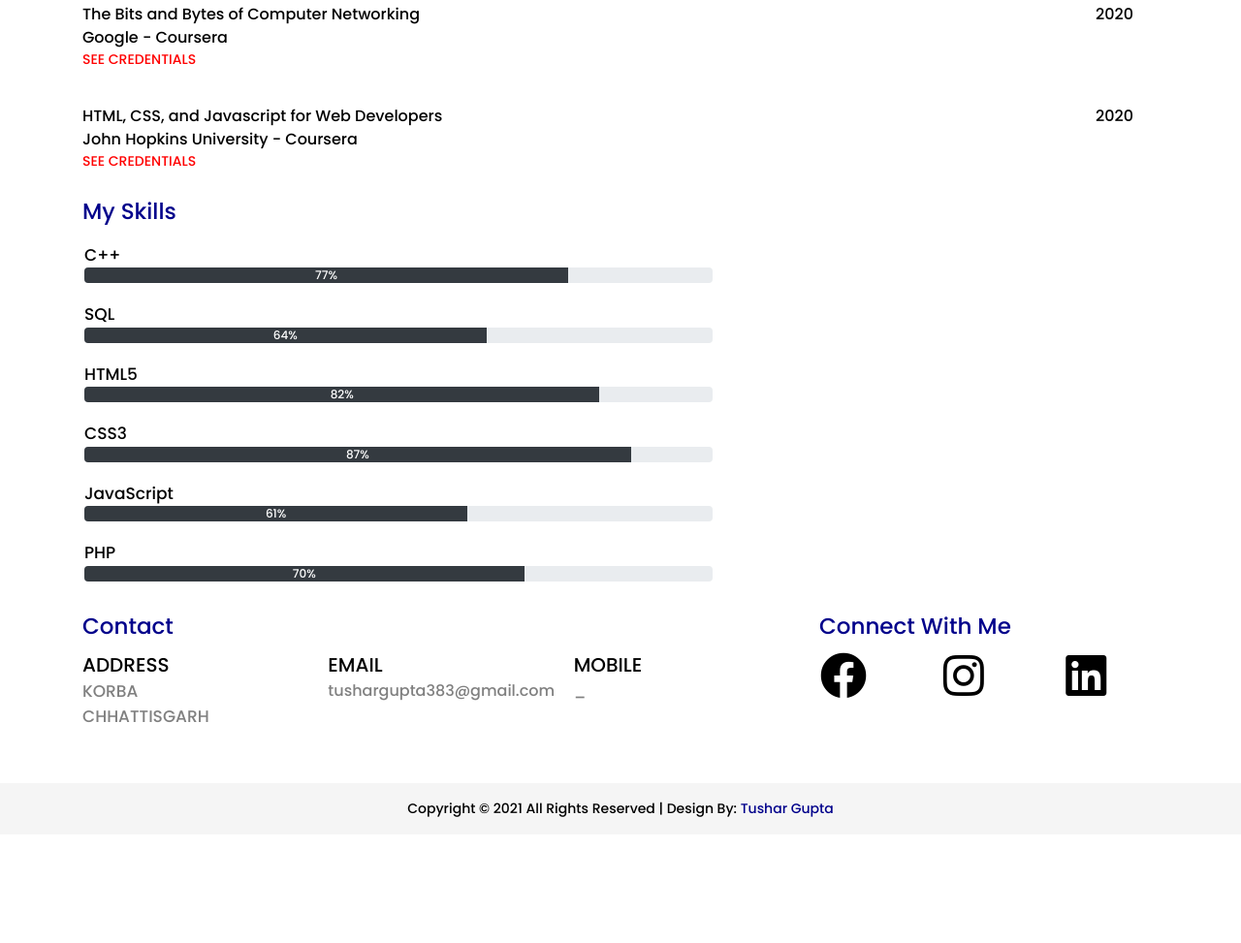
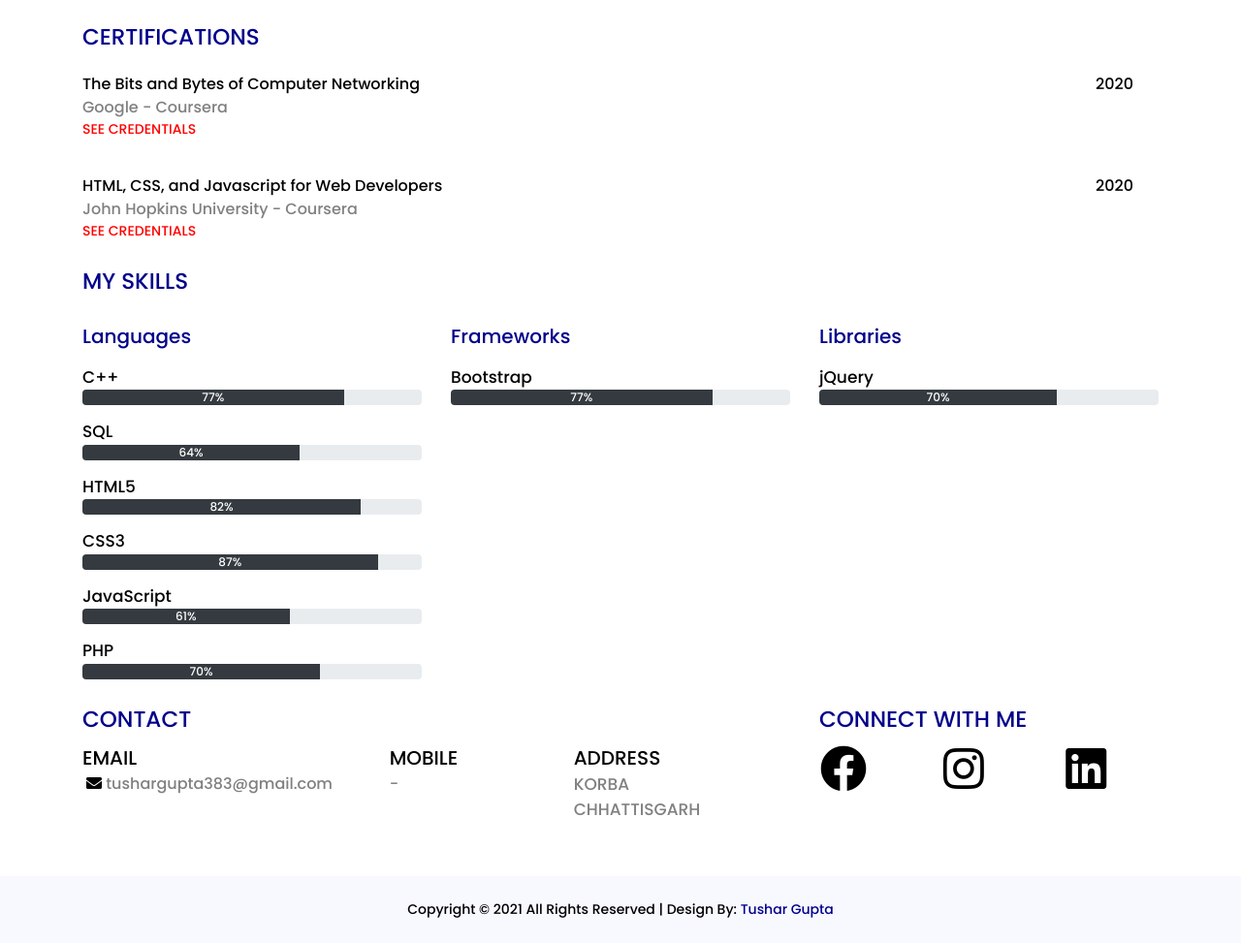
Before and after one commit to skyHunter-18/Portfolio, a plain HTML site: page index.html in a window 1280 px wide. Shown: the part 776-1749 px from the top of the page at 97% size. Before the commit the page ends 1637 px from the top, so only its background shows below. Drawn offline with nearby package versions, Linux system fonts and the light colour scheme.

Commit message:
improved content

```diff
--- a/index.html
+++ b/index.html
@@ -27,7 +27,7 @@
     <div id="main" class="container">
         <img src="tushar-1.jpg" class="col-md-3" id="dp" alt="">
         <div class="info-head col-md-9">
-            <h1 class="info">Hey there, I am <span id="name">TUSHAR GUPTA</span>.</h1>
+            <h1 class="info">Hey there, I am <span id="name">TUSHAR GUPTA</span></h1>
             <div class="info-last">Student at VIT Bhopal.</div>
         </div>
 
@@ -38,13 +38,16 @@
                 <div class="col-md-7">
                     <div class="row text-md-left text-center">
                         <div id="birth" class="col-md-4 col">
-                            <span class="small-bio"> BIRTH </span> <div class="bio-info">JANUARY 18 2001<br> </div>
+                            <span class="small-bio"> BIRTH </span>
+                            <div class="bio-info">JANUARY 18 2001<br> </div>
                         </div>
                         <div id="nationality" class="col-md-4 ">
-                            <span class="small-bio">NATIONALITY</span> <div class="bio-info">INDIAN <br> </div>
+                            <span class="small-bio">NATIONALITY</span>
+                            <div class="bio-info">INDIAN <br> </div>
                         </div>
                         <div id="language" class="col-md-4 ">
-                            <span class="small-bio">LANGUAGES</span> <div class="bio-info">ENGLISH, HINDI <br> </div>
+                            <span class="small-bio">LANGUAGES</span>
+                            <div class="bio-info">ENGLISH, HINDI <br> </div>
                         </div>
                     </div>
                 </div>
@@ -63,8 +66,14 @@
             <div class="col-md-12">
                 <div class="pro headings">PROFILE</div>
                 <div class="pro-info">
-                    I am a cybersecurity enthusiast currently pursuing Balchelor of Technology in Computer Science with
-                    Specialization in Cyber Securities and Digital Forensics.
+                    I am a student pursuing a Bachelor of Technology degree focused on Computer Science with
+                    Specialization in Cyber Security and Digital Forensics from Vellore Institute of Technology, Bhopal.
+                    <br>
+                    I like programming because, at the end of the day, I have created something that didn’t exist this
+                    morning, and that in itself gives me satisfaction.
+                    <br>
+                    Other than that I like fiction books and anime.
+
                 </div>
             </div>
         </div>
@@ -104,7 +113,8 @@
             <span class="headings">CERTIFICATIONS</span>
             <div class="individual-cer row">
                 <div class="cer col-md-11">
-                    The Bits and Bytes of Computer Networking <br> Google - Coursera
+                    The Bits and Bytes of Computer Networking
+                    <div class="con-last">Google - Coursera</div>
                     <p class="see-cred">
                         <a href="https://coursera.org/share/c81c2d8657c294aadfb3b97ed5526f70" target="_blank"
                             rel="noopener noreferrer">SEE CREDENTIALS</a>
@@ -117,7 +127,8 @@
 
             <div class="individual-cer row">
                 <div class="cer col-md-11">
-                    HTML, CSS, and Javascript for Web Developers <br> John Hopkins University - Coursera
+                    HTML, CSS, and Javascript for Web Developers
+                    <div class="con-last">John Hopkins University - Coursera</div>
                     <div class="see-cred">
                         <a href="https://coursera.org/share/293b82c01382e73f77adb5f7ec1c4837" target="_blank"
                             rel="noopener noreferrer">SEE CREDENTIALS</a>
@@ -132,10 +143,15 @@
 
     <!-- Skils Section Starts -->
     <div id="skill-head" class="container skill mb-4 ">
-        <div class="headings text-md-left text-center">My Skills</div>
+        <div class="headings text-md-left text-center">MY SKILLS</div>
         <!-- <div class="container"> -->
-        <div class="row ">
-            <div class="skill-info col-md-7 col-11">C++
+
+        <div class="row">
+            <!-- Programming Languages starts HERE -->
+            <div class="col-md-4 mx-4 mx-md-0">
+                <div class="skill-heading mt-4 text-md-left text-center">Languages</div>
+
+                <div class="skill-info ">C++
                     <div class="progress">
                         <div class="progress-bar bg-dark" role="progressbar" aria-valuenow="62" aria-valuemin="0"
                             aria-valuemax="100" style="width: 77%"><span class="progress-percent"> 77%</span>
@@ -143,7 +159,7 @@
                     </div>
                 </div>
 
-            <div class="skill-info col-md-7 col-11 ">SQL
+                <div class="skill-info  ">SQL
                     <div class="progress">
                         <div class="progress-bar bg-dark " role="progressbar" aria-valuenow="62" aria-valuemin="0"
                             aria-valuemax="100" style="width: 64%"><span class="progress-percent"> 64%</span>
@@ -151,7 +167,7 @@
                     </div>
                 </div>
 
-            <div class="skill-info col-md-7 col-11">HTML5
+                <div class="skill-info ">HTML5
                     <div class="progress">
                         <div class="progress-bar bg-dark" role="progressbar" aria-valuenow="62" aria-valuemin="0"
                             aria-valuemax="100" style="width: 82%"><span class="progress-percent"> 82%</span>
@@ -159,7 +175,7 @@
                     </div>
                 </div>
 
-            <div class="skill-info col-md-7 col-11">CSS3
+                <div class="skill-info ">CSS3
                     <div class="progress">
                         <div class="progress-bar bg-dark" role="progressbar" aria-valuenow="62" aria-valuemin="0"
                             aria-valuemax="100" style="width: 87%"><span class="progress-percent"> 87%</span>
@@ -167,7 +183,7 @@
                     </div>
                 </div>
 
-            <div class="skill-info col-md-7 col-11">JavaScript
+                <div class="skill-info ">JavaScript
                     <div class="progress">
                         <div class="progress-bar bg-dark" role="progressbar" aria-valuenow="62" aria-valuemin="0"
                             aria-valuemax="100" style="width: 61%"><span class="progress-percent"> 61%</span>
@@ -175,50 +191,87 @@
                     </div>
                 </div>
 
-            <div class="skill-info col-md-7 col-11">PHP
+                <div class="skill-info ">PHP
                     <div class="progress">
                         <div class="progress-bar bg-dark" role="progressbar" aria-valuenow="62" aria-valuemin="0"
                             aria-valuemax="100" style="width: 70%"><span class="progress-percent"> 70%</span>
                         </div>
                     </div>
                 </div>
+            </div>
+            <!-- Programming Languages ends HERE -->
 
+            <!-- Frameworks start HERE -->
+
+            <div class="col-md-4 mx-4 mx-md-0">
+                <div class="skill-heading mt-4 text-md-left text-center">Frameworks</div>
+                <div class="skill-info">Bootstrap
+                    <div class="progress">
+                        <div class="progress-bar bg-dark" role="progressbar" aria-valuenow="62" aria-valuemin="0"
+                            aria-valuemax="100" style="width: 77%"><span class="progress-percent"> 77%</span>
+                        </div>
+                    </div>
+                </div>
+            </div>
+
+            <!-- Framework ends HERE -->
+            <!-- Library start HERE -->
+
+            <div class="col-md-4 mx-4 mx-md-0">
+                <div class="skill-heading mt-4 text-md-left text-center">Libraries</div>
+                <div class="skill-info">jQuery
+                    <div class="progress">
+                        <div class="progress-bar bg-dark" role="progressbar" aria-valuenow="62" aria-valuemin="0"
+                            aria-valuemax="100" style="width: 70%"><span class="progress-percent"> 70%</span>
+                        </div>
+                    </div>
+                </div>
+            </div>
+
+            <!-- Library ends HERE -->
         </div>
         <!-- </div> -->
     </div>
     <!-- Skils Section Ends -->
 
     <!-- Conatact Section Starts  -->
-    <section id="contact" class="container my-3 justify-content-center">
+    <div id="contact" class="container justify-content-center">
         <div class="row">
             <div class="col-md-8">
-                <div class="headings text-md-left text-center">Contact</div>
-                <div class="my-2">
-                    <div class="row text-md-left text-center">
+                <div class="headings text-md-left text-center m-md-0 mt-4 mb-3">CONTACT</div>
+                <div class="row text-md-left text-center my-2">
+
+                    <div class="email col-md-5">
+                        <span class="contact-info">EMAIL</span>
+                        <div>
+                            <!-- <span class="con-last">_</span> -->
+                            <i class="fas fa-envelope pl-md-1"></i>
+                            <a href="mailto:tushargupta383@gmail.com" class="con-last">
+                                tushargupta383@gmail.com
+                            </a>
+                        </div>
+                    </div>
+
+                    <div class="mobile col-md-3">
+                        <span class="contact-info">MOBILE</span>
+                        <div>
+                            <span class="con-last">-</span>
+                            <!-- <a href="tel:+918463012911">
+                                <i class=" fas fa-phone-alt fa-2x" ></i>
+                            </a> -->
+                        </div>
+                    </div>
 
                     <div class="address-head col-md-4">
                         <span class="contact-info">ADDRESS</span> <br> <span class="con-last"> KORBA
                             <br>CHHATTISGARH</span>
                     </div>
 
-                        <div class="email col-md-4">
-                            <span class="contact-info">EMAIL</span>
-                            <div>
-                                <!-- <span class="con-last">_</span> -->
-                                <a href="mailto:tushargupta383@gmail.com" class="con-last">tushargupta383@gmail.com </a>
-                            </div>
-                        </div>
-
-                        <div class="mobile col-md-2">
-                            <span class="contact-info">MOBILE</span>
-                            <div><span class="con-last">_</span></div>
-                        </div>
-                    </div>
                 </div>
             </div>
             <div class="col-md-4">
                 <!-- Social Media Section Starts -->
-                <div class="headings text-md-left text-center">Connect With Me</div>
+                <div class="headings text-md-left text-center m-md-0 mt-4 mb-3">CONNECT WITH ME</div>
                 <div class="row row-cols-3">
                     <div class="links pl-3 col-md-4 col-sm text-center text-md-left">
                         <a href="https://www.facebook.com/tushar.gupta.58118/" class="icons" target="_blank">
@@ -257,7 +310,6 @@
 
         </div>
 
-
         <!-- Form Starts  -->
         <!-- <div id="feedback-form" class="col-12">
                 <span class="form-head">GET IN TOUCH</span>
@@ -277,18 +329,16 @@
             </div> -->
         <!-- Form Ends -->
 
-        </section>
+    </div>
     <!-- Conatct Section Ends -->
 
     <!-- Footer Starts  -->
     <footer>
-        <div class="container mt-5 p-3 text-center">
-            <!-- <div class="row"> -->
-                <div class="col-12">Copyright &copy; 2021 All Rights Reserved |
+        <div class="container mt-5 p-4 text-center">
+            <div>Copyright &copy; 2021 All Rights Reserved |
                 Design By:
-                    <a href="#" class="name" style="color: darkblue">Tushar Gupta</a>
+                <a href="#" class="name">Tushar Gupta</a>
             </div>
-            <!-- </div> -->
         </div>
     </footer>
     <!-- Footer Ends -->
--- a/style.css
+++ b/style.css
@@ -56,9 +56,9 @@ body{
 /* ***** Main Section Ends ***** */
 
 /* ***** Bio Section Starts ***** */
-.bio{
-    /* margin:0px 600px ; */
-}
+/* #bio{
+    margin:0px 600px ;
+} */
 .bio-info{
     /* margin: 20px; */
     /* margin-left: 10px; */
@@ -141,16 +141,35 @@ body{
 
 .skill-info{
     margin-top: 5px;
-    padding: 10px 0px 5px 17px;
+    padding: 10px 0px 0px 0px;
     /* padding-left: 25px; */
     font-size: 17px;
 }
 .progress{
     color: antiquewhite !important;
 }
+
+/* .progress-bar{
+    background-color: royalblue;
+} */
+
+.skill-heading{
+    color: darkblue;
+    font-size: 20px;
+    /* padding-top: 5px; */
+}
+
+/* .skill-bor{
+    border-right: 1px  black;
+    border-left: 1px solid black;
+    margin: 0px 2ch;
+} */
 /* ***** Skils Section Ends ***** */
 
 /* ***** Conatact Section Starts ***** */
+/* #contact{
+    margin-top: 20px;
+} */
 .address-head{
     font-size: 17px;
     font-weight: 500;
@@ -206,9 +225,13 @@ input{
 
 /* ***** Footer Starts ***** */
 footer{
-    background-color: whitesmoke;
+    background-color:ghostwhite;
+    color: black;
     /* background-image: linear-gradient(to right,  ghostwhite, lightskyblue); */
     text-align: right;
     font-size: 14px;
 }
+.name{
+    color: darkblue;
+}
 /* ***** Footer Ends ***** */
```
Lines whose indentation alone changed are shown as unchanged.
